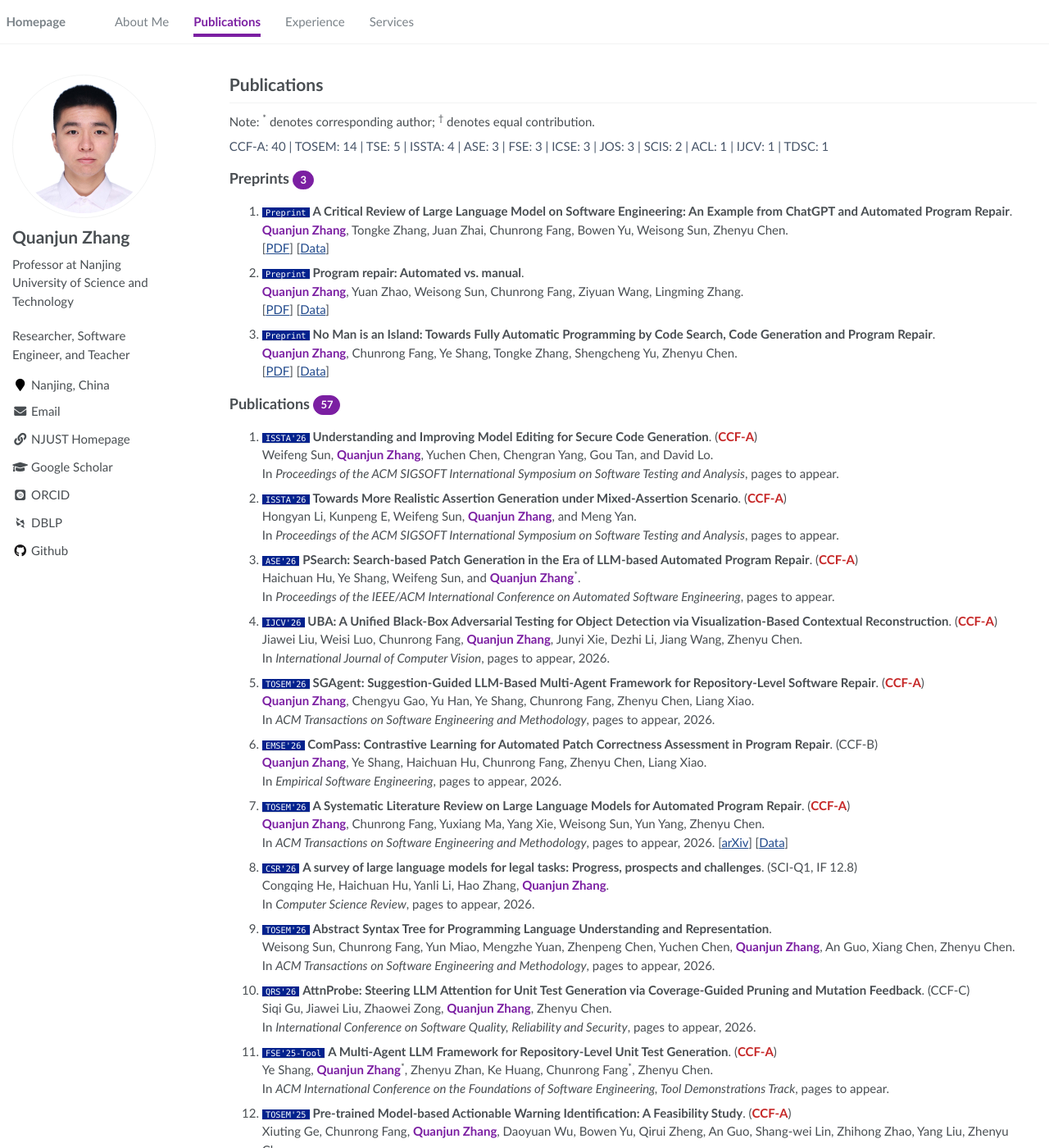
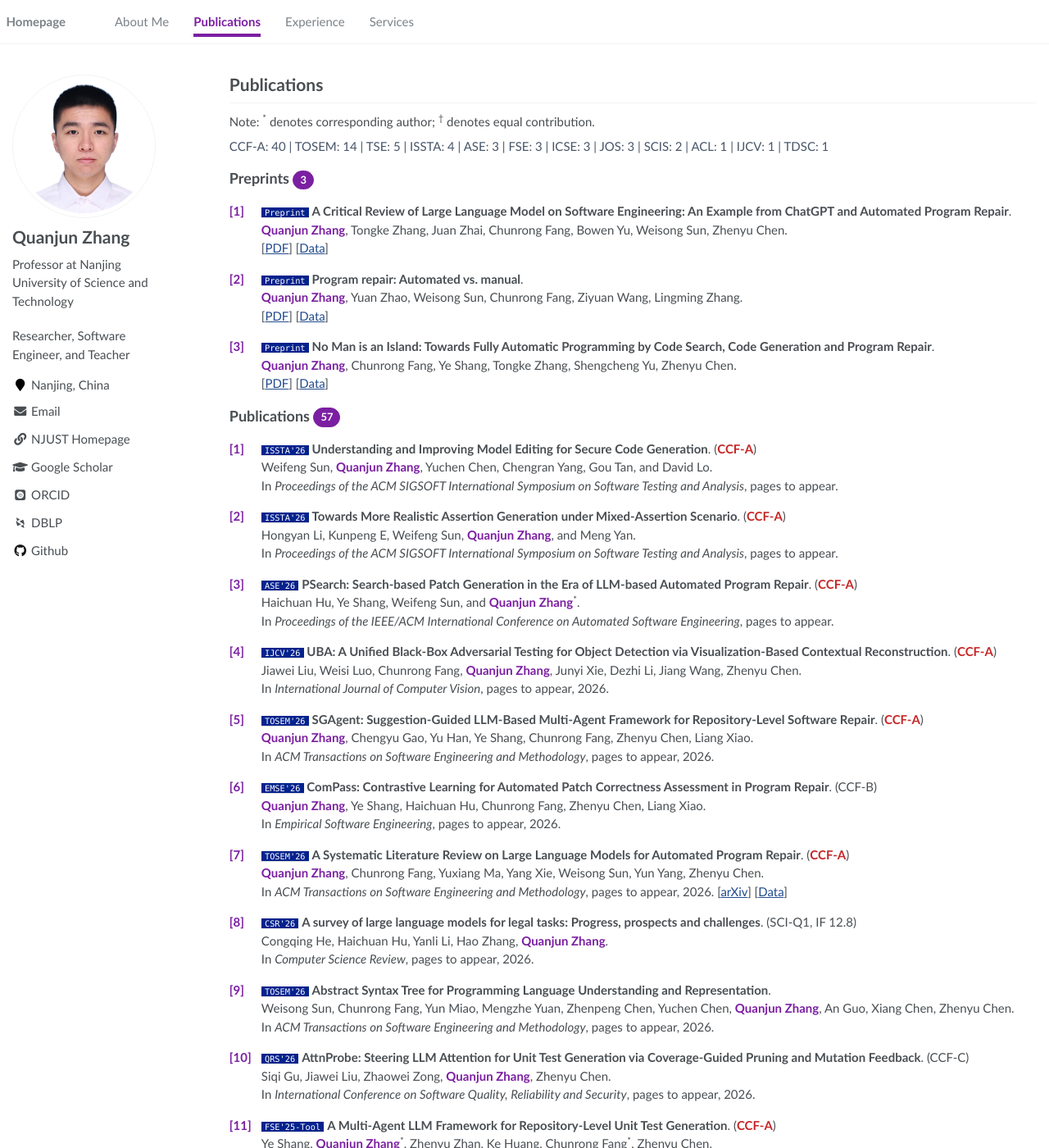
Before and after one commit to QuanjunZhang/quanjunzhang.github.io, a Jekyll site: the page built from _pages/publications.md, in a window 1280 px wide and 1400 px high. Shown: the whole window at 82% size. Built offline with Jekyll 4.4.1, drawn with Linux system fonts in a browser that asks for light colours; some web fonts are replaced.

Commit message:
Unify publication numbering style

```diff
--- a/_pages/publications.md
+++ b/_pages/publications.md
@@ -24,6 +24,7 @@ Note: <sup>&#42;</sup> denotes corresponding author; <sup>&dagger;</sup> denotes
 3. `Preprint` **No Man is an Island: Towards Fully Automatic Programming by Code Search, Code Generation and Program Repair**.<br>
   **Quanjun Zhang**, Chunrong Fang, Ye Shang, Tongke Zhang, Shengcheng Yu, Zhenyu Chen.<br>
   [[PDF](https://arxiv.org/pdf/2203.05166.pdf)] [[Data](https://github.com/QuanjunZhang/2022-APREmpirical)]
+{: .bracketed-publication-list}
 
 ## Publications
 
@@ -254,6 +255,7 @@ Note: <sup>&#42;</sup> denotes corresponding author; <sup>&dagger;</sup> denotes
 57. `JSS'20` **Regression test case prioritization by code combinations coverage**. (CCF-B, SCI Q2)<br>
   Rubing Huang, **Quanjun Zhang**, Dave Towey, Weifeng Sun, Jinfu Chen.<br>
   In *Journal of Systems and Software*, 2020, to appear.
+{: .bracketed-publication-list}
 
 <script>
 (function () {
--- a/assets/css/main.scss
+++ b/assets/css/main.scss
@@ -186,22 +186,22 @@ h1:before, .anchor:before {
     object-fit: contain;
 }
 
-.selected-publications-list {
-    counter-reset: selected-publications;
+.bracketed-publication-list {
+    counter-reset: publication-list;
     list-style: none;
     margin-left: 0;
     padding-left: 0;
 }
 
-.selected-publications-list > li {
-    counter-increment: selected-publications;
+.bracketed-publication-list > li {
+    counter-increment: publication-list;
     position: relative;
     margin-bottom: 1em;
     padding-left: 2.6em;
 }
 
-.selected-publications-list > li::before {
-    content: "[" counter(selected-publications) "]";
+.bracketed-publication-list > li::before {
+    content: "[" counter(publication-list) "]";
     position: absolute;
     left: 0;
     top: 0;
```
Also changed, not shown: _pages/about.md (+1 -1 lines).
